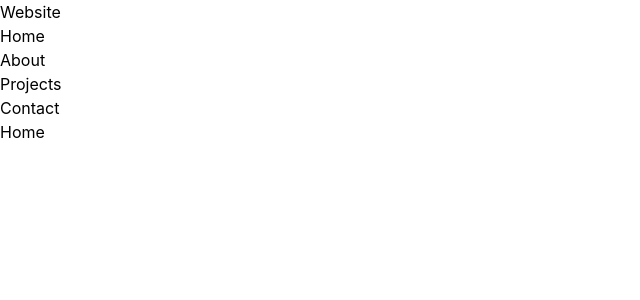
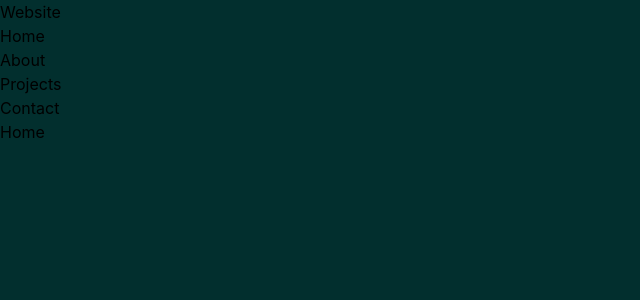
Before and after one commit to hoiregeno/portfolio-website, a React (Vite) app: page /home in a window 1280 px wide. Shown: the top 300 px of the page, without its empty margins (0-640 px from the left). Built offline with nearby package versions, Linux system fonts and the light colour scheme.

Commit message:
style: add base style to Layout

```diff
--- a/src/components/Layout.jsx
+++ b/src/components/Layout.jsx
@@ -3,7 +3,7 @@ import Navbar from "./Navbar";
 
 function Layout() {
   return (
-    <div>
+    <div className="bg-teal-950 min-h-screen">
       <Navbar />
       <Main />
     </div>
```
